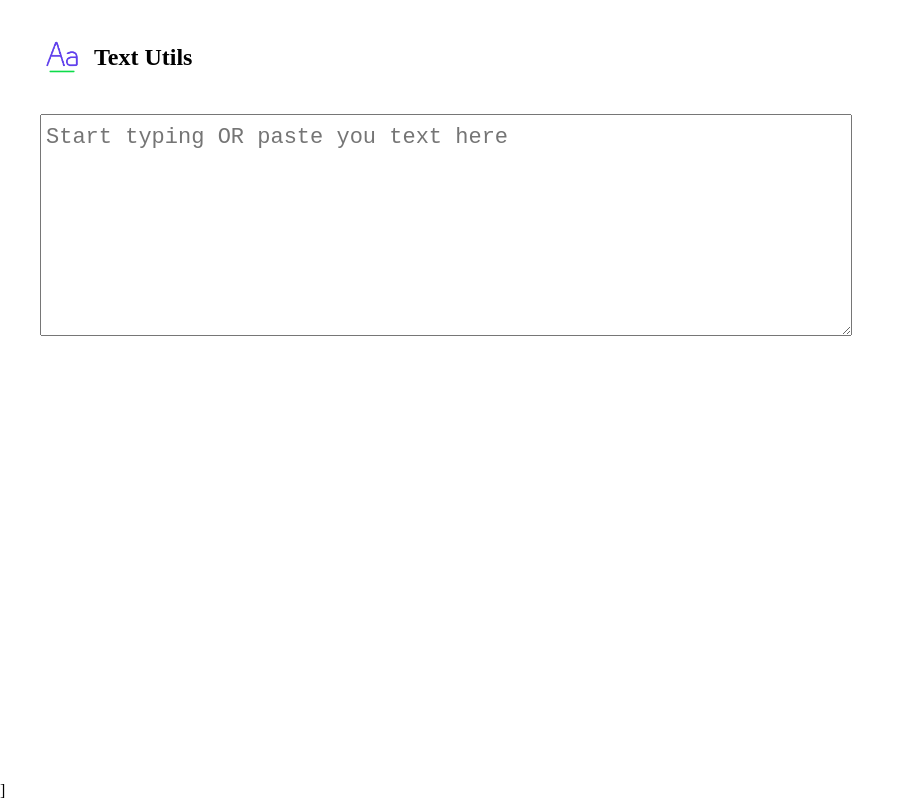
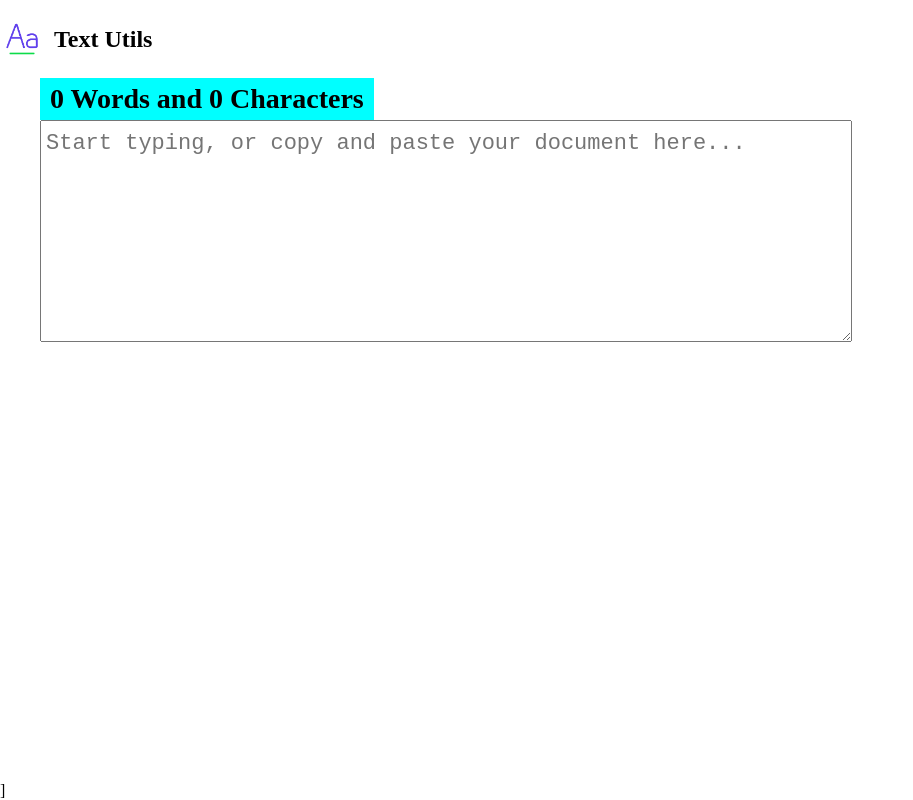
Before and after one commit to iamshiv007/advance-text-utils-with-typescript-and-testing, a React (Vite) app: page / in a window 1280 px wide. Shown: the whole page, without its empty margins (0-913 px from the left). Built offline with nearby package versions, Linux system fonts and the light colour scheme.

Commit message:
word counting and character counting

```diff
--- a/src/App.css
+++ b/src/App.css
@@ -5,3 +5,23 @@
   font-size: 22px;
   padding: 10px 5px;
 }
+
+header{
+  padding: 20px 40px,
+}
+
+main{
+  padding:0 40px
+}
+
+@media (max-width:700px){
+  .inputField{
+    width:100%
+  }
+  header{
+    padding: 10px 20px;
+  }
+  main{
+    padding:0 20px;
+  }
+}
--- a/src/components/home/Input.tsx
+++ b/src/components/home/Input.tsx
@@ -1,9 +1,36 @@
-const Input = () => {
+import { FC, Dispatch, SetStateAction, ChangeEvent,KeyboardEvent } from "react";
+
+type inputProps = {
+  setWordsCount: Dispatch<SetStateAction<number>>;
+  setCharactersCount: Dispatch<SetStateAction<number>>;
+};
+
+const Input: FC<inputProps> = ({ setWordsCount, setCharactersCount }) => {
+  const handleChange = (e: ChangeEvent<HTMLTextAreaElement>) => {
+    const { value } = e.target;
+    if (value === "") {
+      setWordsCount(0);
+      setCharactersCount(0);
+      return;
+    }
+    const wordsArray = value.match(/\b\w+\b/g) || [];
+    setWordsCount(wordsArray.length);
+    const charactersCount = value.replace(/[\n\r]/g, "").length;
+    setCharactersCount(charactersCount);
+  };
+
   return (
-    <div style={{padding:"0 40px"}}>
-        <textarea className="inputField" placeholder="Start typing OR paste you text here" />
+    <div>
+      <textarea
+        className="inputField"
+        placeholder="Start typing, or copy and paste your document here...
+        "
+        style={{ whiteSpace: "pre-wrap" }} // Add this style
+        // onKeyDown={handleEnterKey}
+        onChange={handleChange}
+      />
     </div>
-  )
-}
+  );
+};
 
-export default Input
+export default Input;
--- /dev/null
+++ b/src/components/home/WordCounter.tsx
@@ -0,0 +1,26 @@
+import { FC } from "react";
+
+type wordCounterProps = {
+  wordsCount: number;
+  charactersCount: number;
+};
+
+const WordCounter: FC<wordCounterProps> = ({ wordsCount, charactersCount }) => {
+  return (
+    <div
+      style={{
+        fontSize: "28px",
+        fontWeight: "bold",
+        width:"fit-content",
+        padding:"5px 10px",
+        background: "aqua",
+      }}
+    >
+      <span>{wordsCount} Words</span>
+      <span> and </span>
+      <span>{charactersCount} Characters</span>
+    </div>
+  );
+};
+
+export default WordCounter;
--- a/src/layout/Header.tsx
+++ b/src/layout/Header.tsx
@@ -1,9 +1,9 @@
 const Header = () => {
   return (
-    <div style={{ padding: "20px 40px", flexBasis:"10%", display:"flex", gap:"10px", alignItems:"center" }}>
+    <header style={{flexBasis:"10%", display:"flex", gap:"10px", alignItems:"center" }}>
       <img style={{width:"44px", height:"44px"}} src="./logo.png" />
       <h2>Text Utils</h2>
-    </div>
+    </header>
   );
 };
 
--- a/src/pages/Home.tsx
+++ b/src/pages/Home.tsx
@@ -1,11 +1,26 @@
-import Input from "../components/home/Input"
+import { useState } from "react";
+import Input from "../components/home/Input";
+import WordCounter from "../components/home/WordCounter";
 
 const Home = () => {
+  const [wordsCount, setWordsCount] = useState<number>(0);
+  const [charactersCount, setCharactersCount] = useState<number>(0);
+
   return (
-    <div style={{flexBasis:"90%", display:"flex", flexDirection:"column"}}>
-        <Input/>
-    </div>
-  )
-}
+    <main
+      style={{
+        flexBasis: "90%",
+        display: "flex",
+        flexDirection: "column",
+      }}
+    >
+      <WordCounter wordsCount={wordsCount} charactersCount={charactersCount} />
+      <Input
+        setWordsCount={setWordsCount}
+        setCharactersCount={setCharactersCount}
+      />
+    </main>
+  );
+};
 
-export default Home
+export default Home;
```
